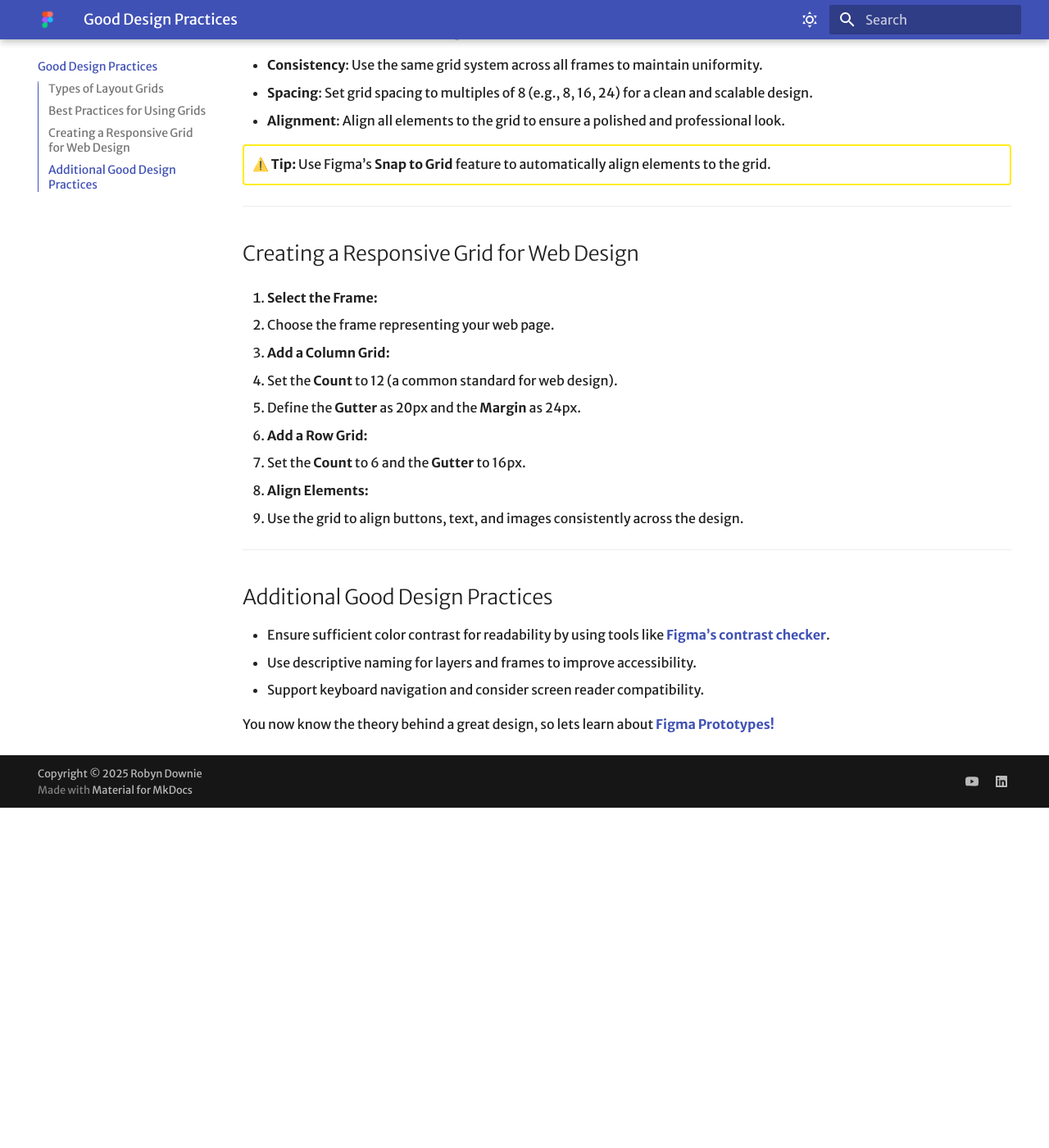
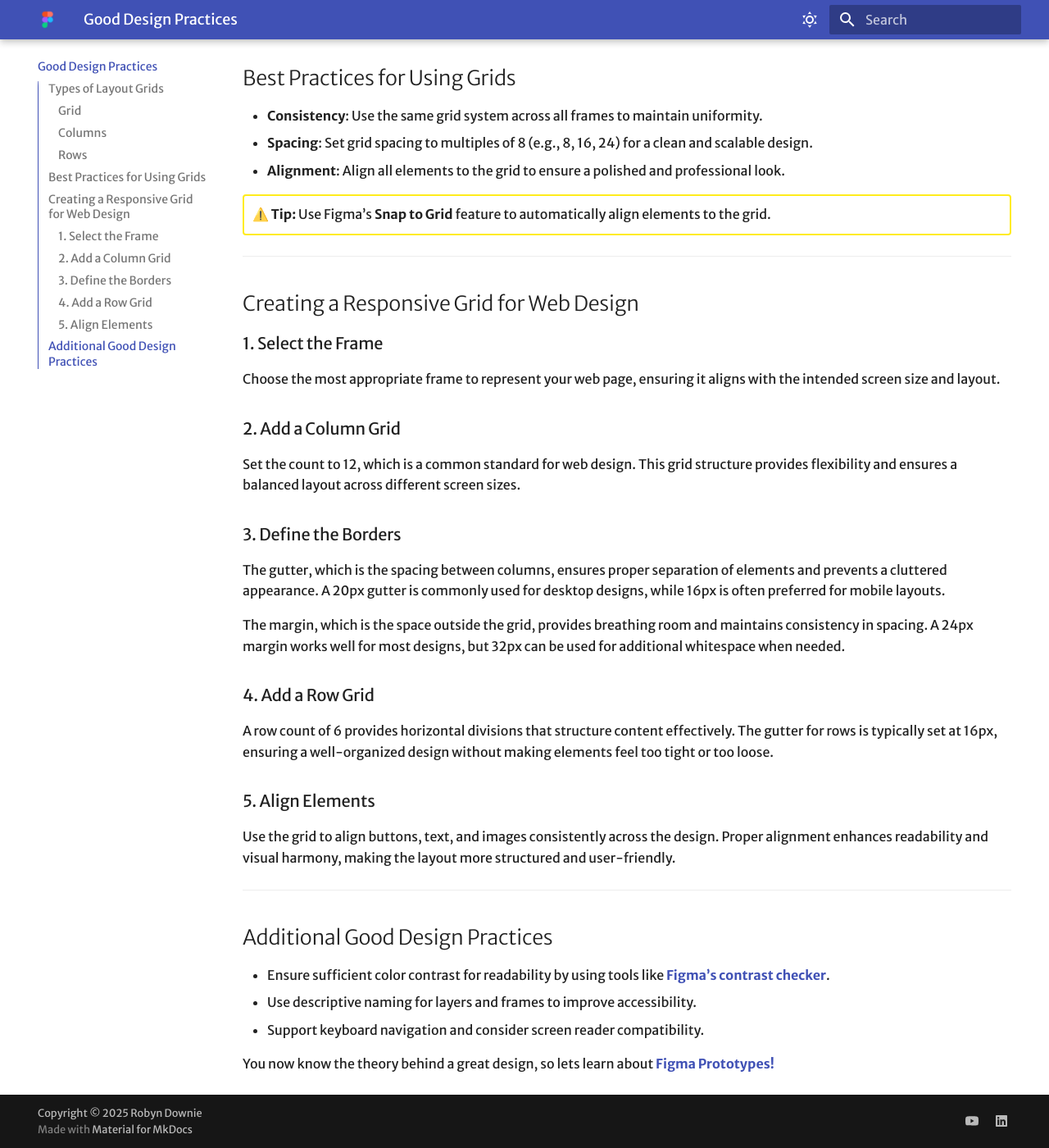
Before and after one commit to BuiltByRobyn/mkdocsmaterialcomms, an MkDocs documentation site: the page built from docs/good-design-practices.md, in a window 1280 px wide and 1400 px high, scrolled down 3465 px. Shown: the whole window at 82% size. Built offline with MkDocs 1.6.1 and Material for MkDocs 9.7.7, drawn with Linux system fonts in a browser that asks for light colours; some web fonts are replaced; before the commit the page ends 4450 px from its top, so only the background shows below that.

Commit message:
final video updates

```diff
--- a/docs/good-design-practices.md
+++ b/docs/good-design-practices.md
@@ -4,7 +4,7 @@
 
 Figma supports three types of layout grids:
 
-1. **Grid**
+### Grid
 
 - A uniform grid with equally spaced horizontal and vertical lines.
 - **Use Case**: Ideal for aligning elements in a structured manner.
@@ -55,21 +55,22 @@
 
 ## Creating a Responsive Grid for Web Design
 
-1. **Select the Frame:**
+### 1. Select the Frame
+Choose the most appropriate frame to represent your web page, ensuring it aligns with the intended screen size and layout.
 
-   - Choose the frame representing your web page.
+### 2. Add a Column Grid
+Set the count to 12, which is a common standard for web design. This grid structure provides flexibility and ensures a balanced layout across different screen sizes.
 
-2. **Add a Column Grid:**
+### 3. Define the Borders
+The gutter, which is the spacing between columns, ensures proper separation of elements and prevents a cluttered appearance. A 20px gutter is commonly used for desktop designs, while 16px is often preferred for mobile layouts.
 
-   - Set the **Count** to 12 (a common standard for web design).
-   - Define the **Gutter** as 20px and the **Margin** as 24px.
+The margin, which is the space outside the grid, provides breathing room and maintains consistency in spacing. A 24px margin works well for most designs, but 32px can be used for additional whitespace when needed.
 
-3. **Add a Row Grid:**
+### 4. Add a Row Grid
+A row count of 6 provides horizontal divisions that structure content effectively. The gutter for rows is typically set at 16px, ensuring a well-organized design without making elements feel too tight or too loose.
 
-   - Set the **Count** to 6 and the **Gutter** to 16px.
-
-4. **Align Elements:**
-   - Use the grid to align buttons, text, and images consistently across the design.
+### 5. Align Elements
+Use the grid to align buttons, text, and images consistently across the design. Proper alignment enhances readability and visual harmony, making the layout more structured and user-friendly.
 
 ---
 
```
Also changed, not shown: other parts of docs/good-design-practices.md (+2 -2 lines), docs/index.md (+1 -1 lines), docs/presenting-prototypes.md (+21 -17 lines), docs/troubleshooting.md (+9 -3 lines), docs/what-is-prototype.md (+1 -1 lines).
